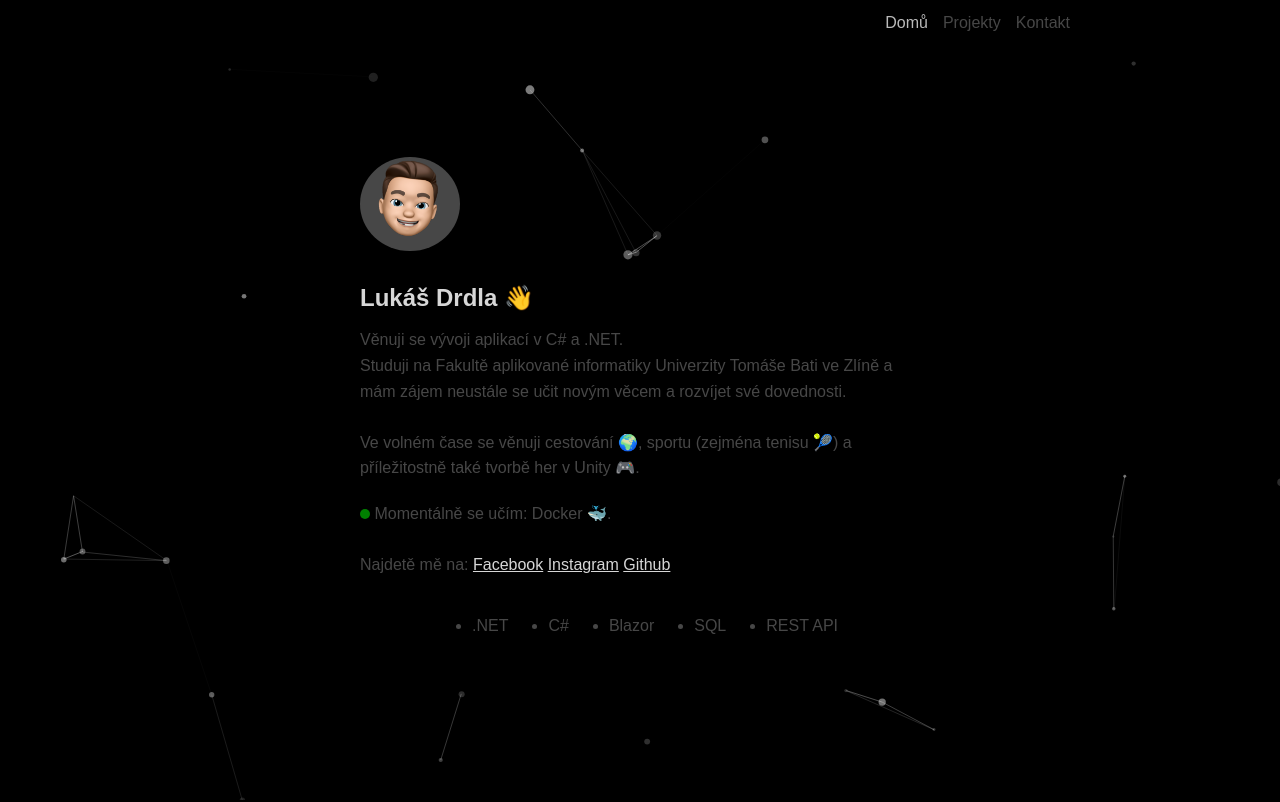
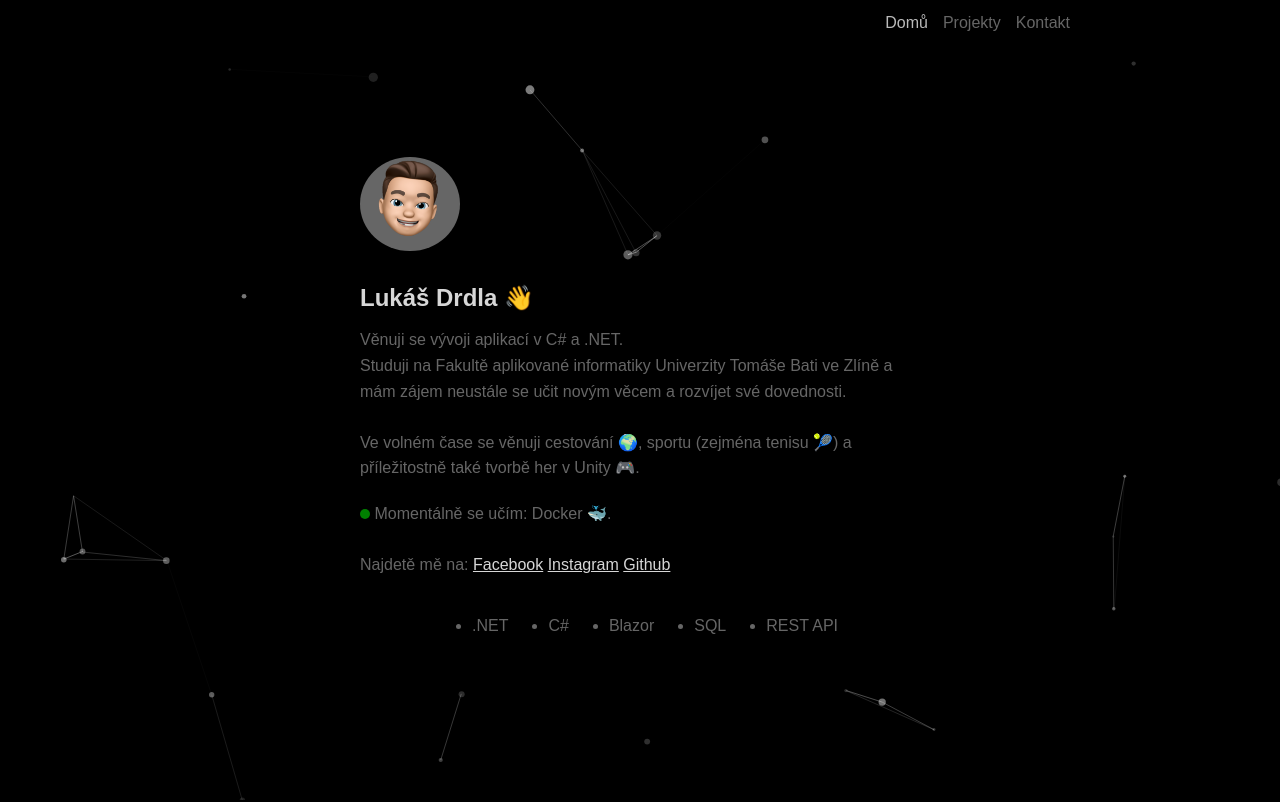
Before and after one commit to lukasdrdla/lukasdrdla.github.io, a plain HTML site: page index.html in a window 1280 px wide. Shown: the top 802 px of the page. Drawn offline with nearby package versions, Linux system fonts and the light colour scheme.

Commit message:
fix text color

```diff
--- a/styles/style.css
+++ b/styles/style.css
@@ -1,7 +1,7 @@
 :root {
     --background-color: #000000;
     --text-color: #D7D7D7;
-    --text-color-secondary: #474747;
+    --text-color-secondary: #666666;
     --text-color-active: #bababa;
 }
 
```
